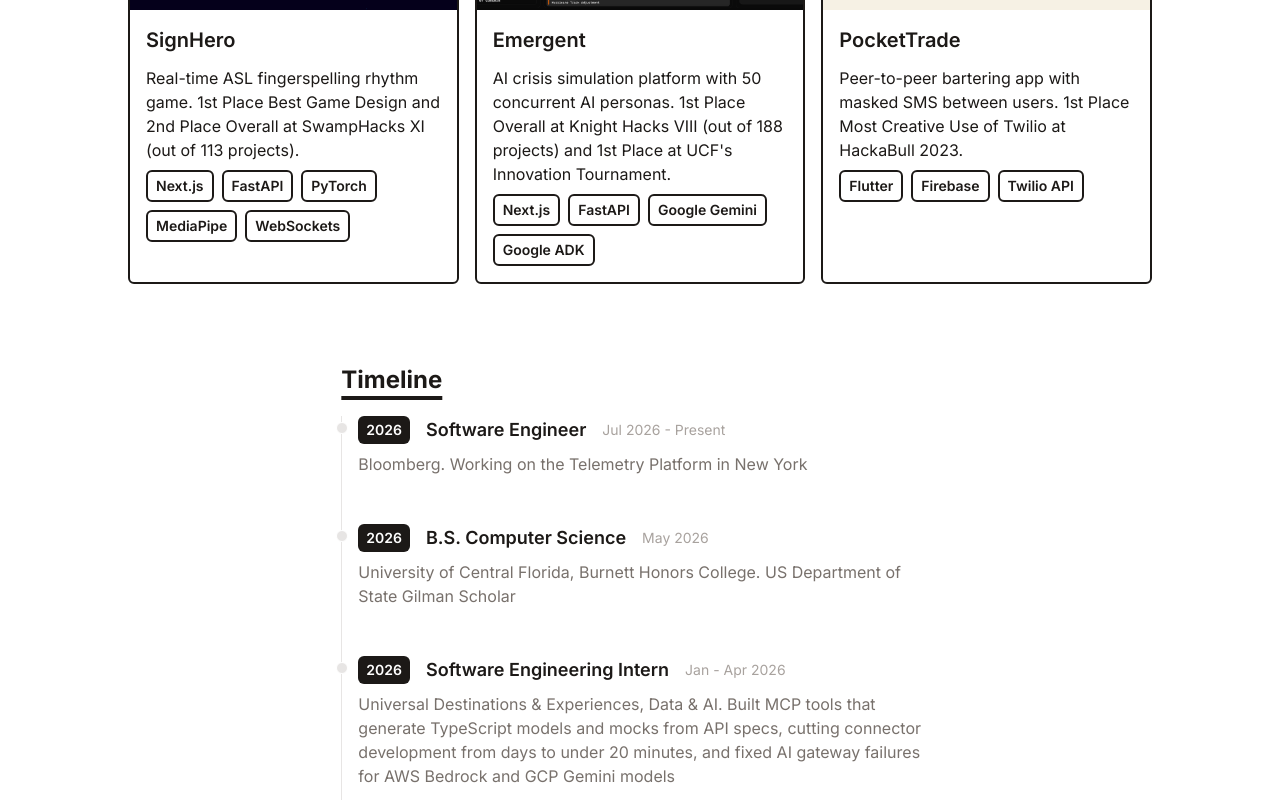
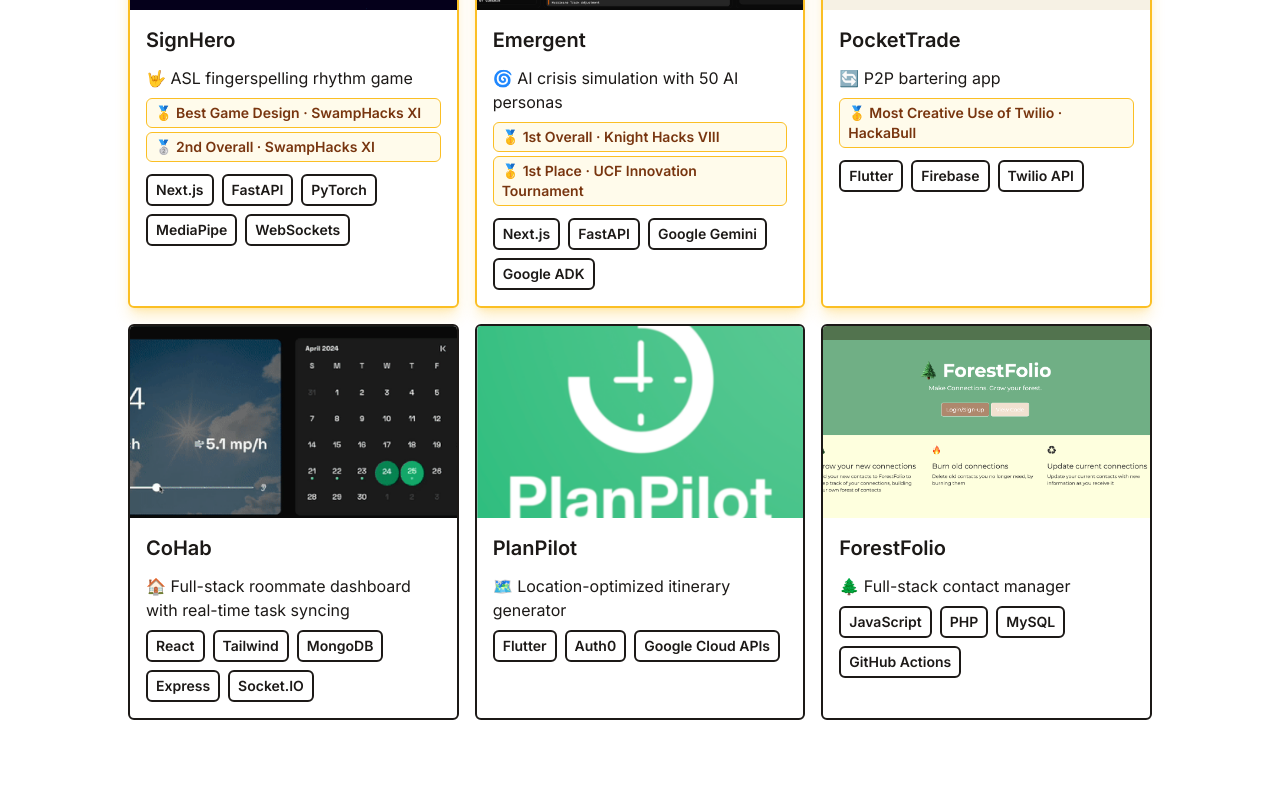
Before and after one commit to jerhe3/PortfolioWebsite, a React (Vite) app in the folder JerryPortfolio/: page / in a window 1280 px wide. Shown: the part 740-1540 px from the top of the page. Built offline with nearby package versions, Linux system fonts and the light colour scheme.

Commit message:
Shorten descriptions, show six projects, highlight hackathon wins

```diff
--- a/JerryPortfolio/src/components/Portfolio.jsx
+++ b/JerryPortfolio/src/components/Portfolio.jsx
@@ -12,6 +12,7 @@ function Portfolio() {
             imgUrl={project.imgUrl}
             title={project.title}
             description={project.description}
+            awards={project.awards}
             stack={project.stack}
             link={project.link}
           />
--- a/JerryPortfolio/src/components/PortfolioItem.jsx
+++ b/JerryPortfolio/src/components/PortfolioItem.jsx
@@ -1,13 +1,24 @@
 import React from "react";
 
-function PortfolioItem({ title, imgUrl, description, stack, link }) {
+function PortfolioItem({ title, imgUrl, description, awards = [], stack, link }) {
+  const isWinner = awards.length > 0;
+
   return (
     <a
       href={link}
       target="_blank"
       rel="noopener noreferrer"
-      className="border-2 border-stone-900 dark:border-white rounded-md overflow-hidden"
+      className={`relative border-2 rounded-md overflow-hidden ${
+        isWinner
+          ? "border-amber-400 shadow-lg shadow-amber-400/30"
+          : "border-stone-900 dark:border-white"
+      }`}
     >
+      {isWinner && (
+        <span className="absolute top-2 left-2 px-2 py-1 text-xs font-bold text-amber-950 bg-amber-400 rounded-md shadow">
+          🏆 Winner
+        </span>
+      )}
       <img
         src={imgUrl}
         alt={title}
@@ -18,9 +29,21 @@ function PortfolioItem({ title, imgUrl, description, stack, link }) {
           <h3 className="text-lg dark:text-white md:text-xl mb-2 md:mb-3 font-semibold">
             {title}
           </h3>
-          <p className="text-sm dark:text-white md:text-base mb-1 md:mb-2">
+          <p className="text-sm dark:text-white md:text-base mb-2">
             {description}
           </p>
+          {isWinner && (
+            <ul className="flex flex-col gap-1 mb-3">
+              {awards.map((award) => (
+                <li
+                  key={award}
+                  className="text-xs md:text-sm font-semibold px-2 py-1 rounded-md border border-amber-400 bg-amber-50 text-amber-900 dark:bg-amber-400/10 dark:text-amber-300"
+                >
+                  {award}
+                </li>
+              ))}
+            </ul>
+          )}
           <p className="flex flex-wrap gap-2 flex-row items-center justify-start text-xs md:text-sm dark:text-white">
             {stack.map((item) => (
               <span
--- a/JerryPortfolio/src/data/portfolio.js
+++ b/JerryPortfolio/src/data/portfolio.js
@@ -2,25 +2,52 @@ export default [
   {
     title: "SignHero",
     imgUrl: "assets/SignHero.png",
-    description:
-      "Real-time ASL fingerspelling rhythm game. 1st Place Best Game Design and 2nd Place Overall at SwampHacks XI (out of 113 projects).",
+    description: "🤟 ASL fingerspelling rhythm game",
+    awards: [
+      "🥇 Best Game Design · SwampHacks XI",
+      "🥈 2nd Overall · SwampHacks XI",
+    ],
     stack: ["Next.js", "FastAPI", "PyTorch", "MediaPipe", "WebSockets"],
     link: "https://devpost.com/software/signhero",
   },
   {
     title: "Emergent",
     imgUrl: "assets/Emergent.png",
-    description:
-      "AI crisis simulation platform with 50 concurrent AI personas. 1st Place Overall at Knight Hacks VIII (out of 188 projects) and 1st Place at UCF's Innovation Tournament.",
+    description: "🌀 AI crisis simulation with 50 AI personas",
+    awards: [
+      "🥇 1st Overall · Knight Hacks VIII",
+      "🥇 1st Place · UCF Innovation Tournament",
+    ],
     stack: ["Next.js", "FastAPI", "Google Gemini", "Google ADK"],
     link: "https://devpost.com/software/emergent-b2t1fl",
   },
   {
     title: "PocketTrade",
     imgUrl: "assets/PocketTrade.png",
-    description:
-      "Peer-to-peer bartering app with masked SMS between users. 1st Place Most Creative Use of Twilio at HackaBull 2023.",
+    description: "🔄 P2P bartering app",
+    awards: ["🥇 Most Creative Use of Twilio · HackaBull"],
     stack: ["Flutter", "Firebase", "Twilio API"],
     link: "https://devpost.com/software/pocket-trade",
   },
+  {
+    title: "CoHab",
+    imgUrl: "assets/CoHab.png",
+    description: "🏠 Full-stack roommate dashboard with real-time task syncing",
+    stack: ["React", "Tailwind", "MongoDB", "Express", "Socket.IO"],
+    link: "https://github.com/PG-002/CoHab",
+  },
+  {
+    title: "PlanPilot",
+    imgUrl: "assets/PlanPilot.png",
+    description: "🗺️ Location-optimized itinerary generator",
+    stack: ["Flutter", "Auth0", "Google Cloud APIs"],
+    link: "https://github.com/jerhe3/shell-hacks-23",
+  },
+  {
+    title: "ForestFolio",
+    imgUrl: "assets/ForestFolio.png",
+    description: "🌲 Full-stack contact manager",
+    stack: ["JavaScript", "PHP", "MySQL", "GitHub Actions"],
+    link: "https://github.com/tmitchell1234/JJTLPContacts",
+  },
 ];
--- a/JerryPortfolio/src/data/timeline.js
+++ b/JerryPortfolio/src/data/timeline.js
@@ -3,42 +3,36 @@ export default [
     year: "2026",
     title: "Software Engineer",
     duration: "Jul 2026 - Present",
-    details:
-      "Bloomberg. Working on the Telemetry Platform in New York",
+    details: "Bloomberg · 🔍 Telemetry Platform",
   },
   {
     year: "2026",
     title: "B.S. Computer Science",
     duration: "May 2026",
-    details:
-      "University of Central Florida, Burnett Honors College. US Department of State Gilman Scholar",
+    details: "University of Central Florida · 🎓 Burnett Honors College, Gilman Scholar",
   },
   {
     year: "2026",
     title: "Software Engineering Intern",
     duration: "Jan - Apr 2026",
-    details:
-      "Universal Destinations & Experiences, Data & AI. Built MCP tools that generate TypeScript models and mocks from API specs, cutting connector development from days to under 20 minutes, and fixed AI gateway failures for AWS Bedrock and GCP Gemini models",
+    details: "Universal Destinations & Experiences · 🎢 Data & AI, Applied AI, Developer Tooling",
   },
   {
     year: "2025",
     title: "SDE Intern",
     duration: "May - Aug 2025",
-    details:
-      "Amazon Web Services, Sales Platform & Tools. Built a distributed coordination service that eliminated 99% of duplicate requisitions, backed by a serverless TypeScript and DynamoDB backend with p99 latency under 150ms",
+    details: "Amazon Web Services · ☁️ Sales Platform & Tools 💸",
   },
   {
     year: "2024",
     title: "Undergraduate Researcher",
     duration: "Jul 2024 - May 2025",
-    details:
-      "NSF REU @ UCF. Developed Flutter mobile apps for UCF's Urban Resilience Initiative, integrating with IoT and AI systems to improve disaster response",
+    details: "NSF REU @ UCF · 📱 CoRD2 Smart & Connected Communities Research",
   },
   {
     year: "2024",
     title: "Digital Technology Intern",
     duration: "May - Aug 2024",
-    details:
-      "GE Vernova, Gas Power Manufacturing Analytics. Increased telemetry data coverage by 40% and built Angular and Python dashboards for real-time insight into user engagement",
+    details: "GE Vernova · 📊 Gas Power Manufacturing Analytics",
   },
 ];
```
Also changed, not shown: JerryPortfolio/public/assets/CoHab.png (added).
